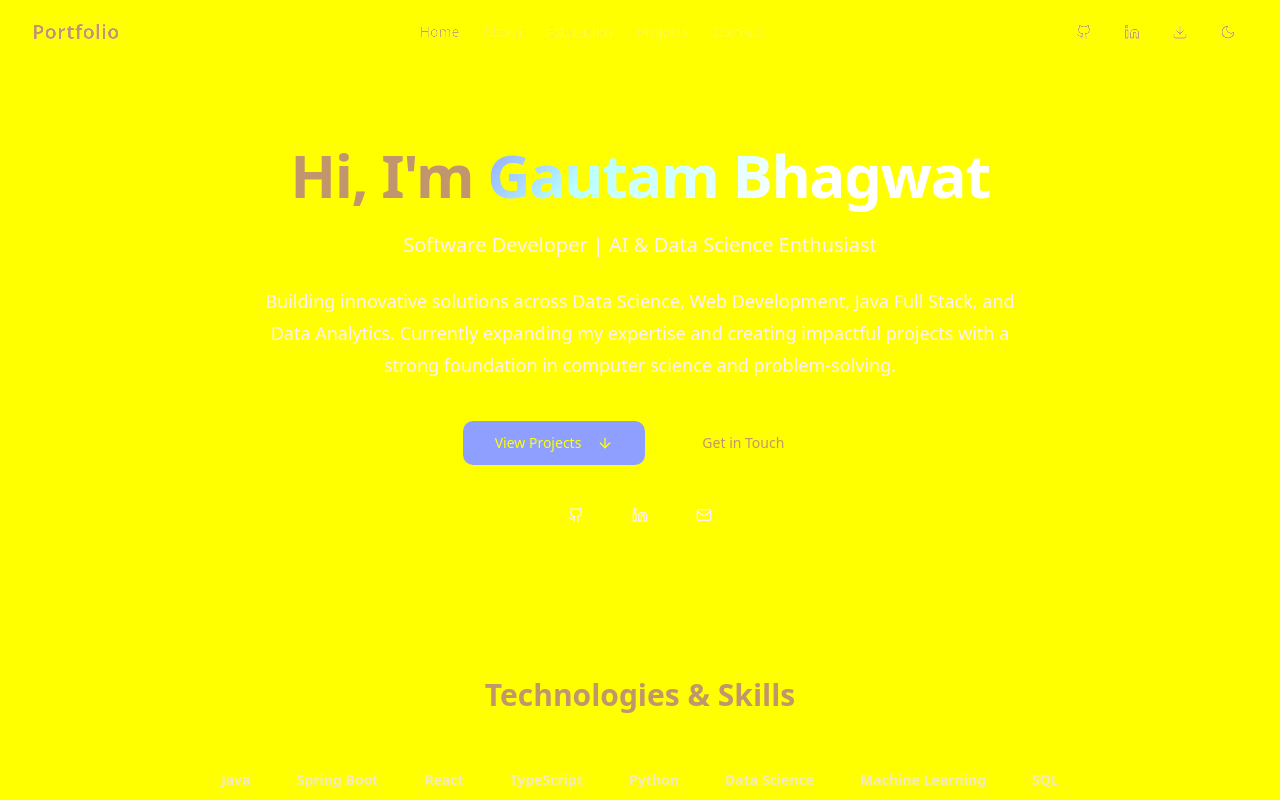
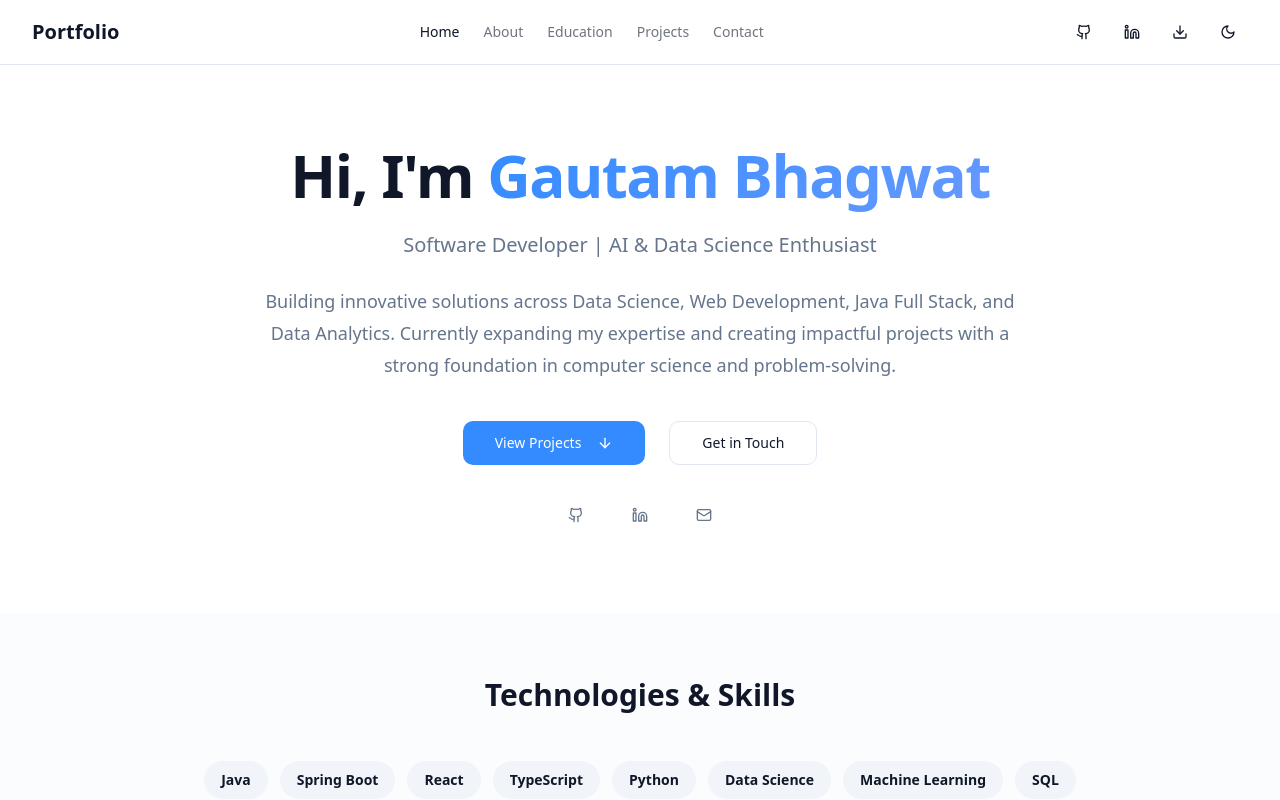
Before and after one commit to Gautambhagwat/Portfolio, a React (Vite) app: page / in a window 1280 px wide. Shown: the top 800 px of the page. Built offline with nearby package versions, Linux system fonts and the light colour scheme; the HTML template or start-up script is replaced by a standard one.

Commit message:
Refactor: Update background color

```diff
--- a/src/index.css
+++ b/src/index.css
@@ -8,89 +8,89 @@ All colors MUST be HSL.
 
 @layer base {
   :root {
-    /* Modern portfolio color palette - matching reference design */
-    --background: 248 249 250;
-    --foreground: 30 41 59;
+    /* Clean white and light blue theme */
+    --background: 0 0% 100%;
+    --foreground: 222 47% 11%;
 
-    --card: 255 255 255;
-    --card-foreground: 15 23 42;
+    --card: 0 0% 100%;
+    --card-foreground: 222 47% 11%;
 
-    --popover: 255 255 255;
-    --popover-foreground: 15 23 42;
+    --popover: 0 0% 100%;
+    --popover-foreground: 222 47% 11%;
 
-    /* Professional blue accent */
-    --primary: 59 130 246;
-    --primary-foreground: 248 250 252;
+    /* Light blue primary */
+    --primary: 214 100% 60%;
+    --primary-foreground: 0 0% 100%;
 
-    --secondary: 241 245 249;
-    --secondary-foreground: 51 65 85;
+    --secondary: 210 40% 96%;
+    --secondary-foreground: 222 47% 11%;
 
-    --muted: 241 245 249;
-    --muted-foreground: 100 116 139;
+    --muted: 210 40% 98%;
+    --muted-foreground: 215 16% 47%;
 
-    --accent: 239 246 255;
-    --accent-foreground: 29 78 216;
+    --accent: 210 40% 96%;
+    --accent-foreground: 222 47% 11%;
 
-    --destructive: 239 68 68;
-    --destructive-foreground: 248 250 252;
+    --destructive: 0 84% 60%;
+    --destructive-foreground: 0 0% 100%;
 
-    --border: 226 232 240;
-    --input: 226 232 240;
-    --ring: 59 130 246;
+    --border: 214 32% 91%;
+    --input: 214 32% 91%;
+    --ring: 214 100% 60%;
 
     --radius: 0.75rem;
 
     /* Custom portfolio colors */
-    --hero-gradient: linear-gradient(135deg, hsl(59 130 246) 0%, hsl(29 78 216) 100%);
-    --card-shadow: 0 1px 3px 0 hsl(0 0 0 / 0.1), 0 1px 2px -1px hsl(0 0 0 / 0.1);
-    --card-shadow-hover: 0 4px 6px -1px hsl(0 0 0 / 0.1), 0 2px 4px -2px hsl(0 0 0 / 0.1);
+    --hero-gradient: linear-gradient(135deg, hsl(214 100% 60%) 0%, hsl(220 100% 70%) 100%);
+    --card-shadow: 0 1px 3px 0 hsl(0 0% 0% / 0.1), 0 1px 2px -1px hsl(0 0% 0% / 0.1);
+    --card-shadow-hover: 0 4px 6px -1px hsl(0 0% 0% / 0.1), 0 2px 4px -2px hsl(0 0% 0% / 0.1);
 
     --sidebar-background: 0 0% 98%;
-    --sidebar-foreground: 240 5.3% 26.1%;
-    --sidebar-primary: 240 5.9% 10%;
+    --sidebar-foreground: 240 5% 26%;
+    --sidebar-primary: 240 6% 10%;
     --sidebar-primary-foreground: 0 0% 98%;
-    --sidebar-accent: 240 4.8% 95.9%;
-    --sidebar-accent-foreground: 240 5.9% 10%;
+    --sidebar-accent: 240 5% 96%;
+    --sidebar-accent-foreground: 240 6% 10%;
     --sidebar-border: 220 13% 91%;
-    --sidebar-ring: 217.2 91.2% 59.8%;
+    --sidebar-ring: 214 100% 60%;
   }
 
   .dark {
-    --background: 222.2 84% 4.9%;
+    --background: 222 47% 5%;
     --foreground: 210 40% 98%;
 
-    --card: 222.2 84% 4.9%;
+    --card: 222 47% 5%;
     --card-foreground: 210 40% 98%;
 
-    --popover: 222.2 84% 4.9%;
+    --popover: 222 47% 5%;
     --popover-foreground: 210 40% 98%;
 
-    --primary: 210 40% 98%;
-    --primary-foreground: 222.2 47.4% 11.2%;
+    --primary: 214 100% 70%;
+    --primary-foreground: 222 47% 11%;
 
-    --secondary: 217.2 32.6% 17.5%;
+    --secondary: 217 33% 18%;
     --secondary-foreground: 210 40% 98%;
 
-    --muted: 217.2 32.6% 17.5%;
-    --muted-foreground: 215 20.2% 65.1%;
+    --muted: 217 33% 18%;
+    --muted-foreground: 215 20% 65%;
 
-    --accent: 217.2 32.6% 17.5%;
+    --accent: 217 33% 18%;
     --accent-foreground: 210 40% 98%;
 
-    --destructive: 0 62.8% 30.6%;
+    --destructive: 0 63% 31%;
     --destructive-foreground: 210 40% 98%;
 
-    --border: 217.2 32.6% 17.5%;
-    --input: 217.2 32.6% 17.5%;
-    --ring: 212.7 26.8% 83.9%;
-    --sidebar-background: 240 5.9% 10%;
-    --sidebar-foreground: 240 4.8% 95.9%;
-    --sidebar-primary: 224.3 76.3% 48%;
+    --border: 217 33% 18%;
+    --input: 217 33% 18%;
+    --ring: 214 100% 70%;
+    --sidebar-background: 240 6% 10%;
+    --sidebar-foreground: 240 5% 96%;
+    --sidebar-primary: 214 100% 70%;
     --sidebar-primary-foreground: 0 0% 100%;
-    --sidebar-accent: 240 3.7% 15.9%;
-    --sidebar-accent-foreground: 240 4.8% 95.9%;
-    --sidebar-border: 240 3.7% 15.9%;
-    --sidebar-ring: 217.2 91.2% 59.8%;
+    --sidebar-accent: 240 4% 16%;
+    --sidebar-accent-foreground: 240 5% 96%;
+    --sidebar-border: 240 4% 16%;
+    --sidebar-ring: 214 100% 70%;
   }
 }
 
```
